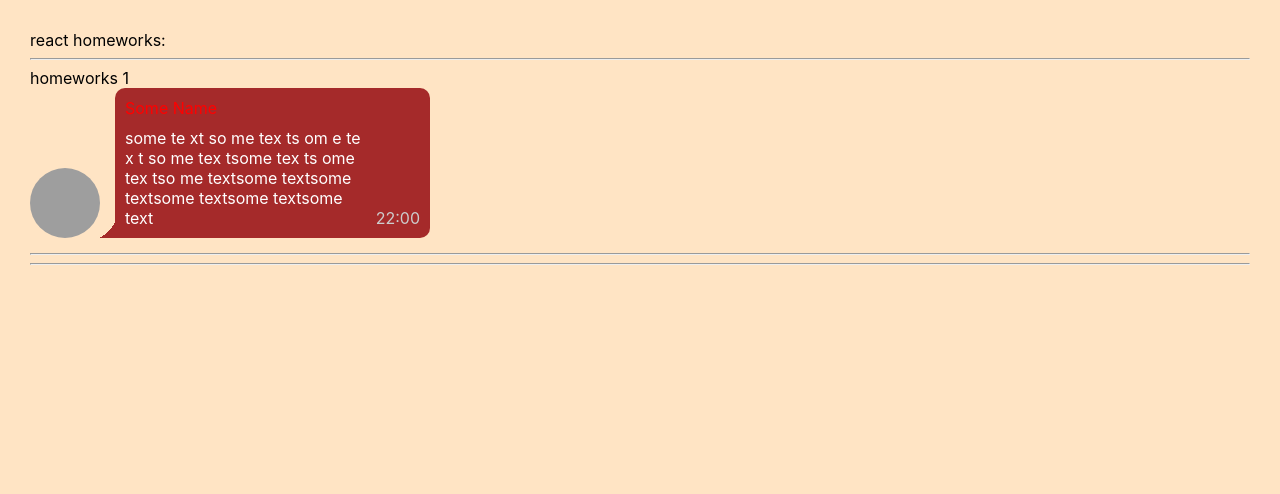
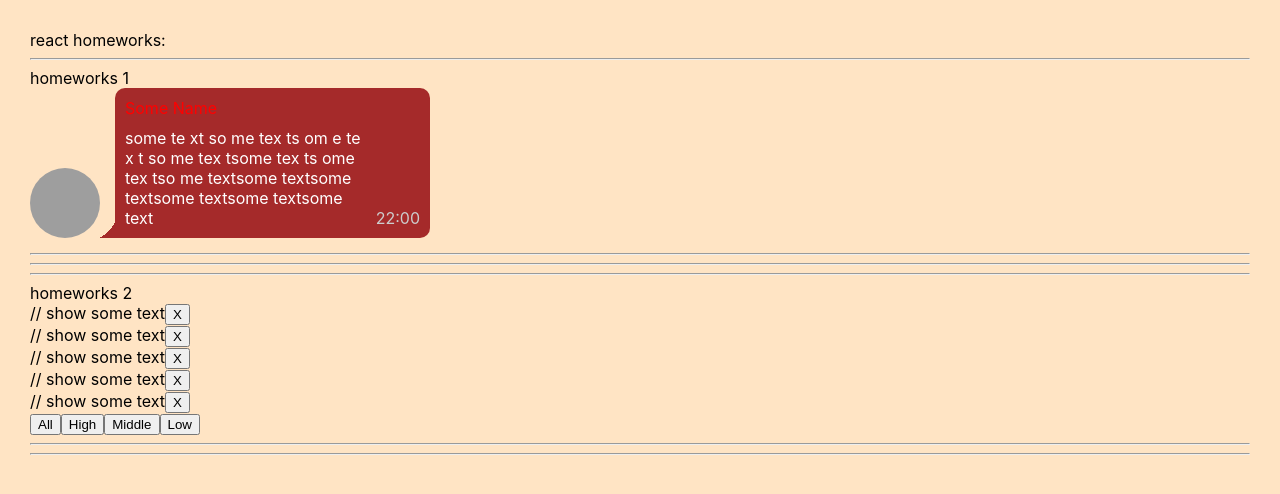
Before and after one commit to dev-fominov/dz-ignat, a React (Create React App) app: page / in a window 1280 px wide. Shown: the top 494 px of the page. Built offline with nearby package versions, Linux system fonts and the light colour scheme; grey boxes are pictures that could not be loaded.

Commit message:
Ignat homework 02

```diff
--- a/src/p1-main/m1-ui/u1-app/App.tsx
+++ b/src/p1-main/m1-ui/u1-app/App.tsx
@@ -1,13 +1,14 @@
 import React from 'react'
 import s from './App.module.css'
 import HW1 from '../../../p2-homeworks/h1/HW1'
+import HW2 from '../../../p2-homeworks/h2/HW2'
 
 function App() {
     return (
         <div className={s.App}>
             <div>react homeworks:</div>
             <HW1/>
-            {/*<HW2/>*/}
+            <HW2/>
             {/*<HW3/>*/}
             {/*<HW4/>*/}
             {/*<HW5/>*/}
--- a/src/p2-homeworks/h2/HW2.tsx
+++ b/src/p2-homeworks/h2/HW2.tsx
@@ -1,18 +1,22 @@
-import React, {useState} from 'react'
+import React, { useState } from 'react'
 import Affairs from './Affairs'
 
 // types
-export type AffairPriorityType = any // need to fix any
-export type AffairType = any // need to fix any
+export type AffairPriorityType = 'high' | 'low' | 'middle' // need to fix any
+export type AffairType = {
+    _id: number
+    name: string
+    priority: AffairPriorityType
+} // need to fix any
 export type FilterType = 'all' | AffairPriorityType
 
 // constants
-const defaultAffairs: any = [ // need to fix any
-    {_id: 1, name: 'React', priority: 'high'},
-    {_id: 2, name: 'anime', priority: 'low'},
-    {_id: 3, name: 'games', priority: 'low'},
-    {_id: 4, name: 'work', priority: 'high'},
-    {_id: 5, name: 'html & css', priority: 'middle'},
+const defaultAffairs: AffairType[] = [ // need to fix any
+    { _id: 1, name: 'React', priority: 'high' },
+    { _id: 2, name: 'anime', priority: 'low' },
+    { _id: 3, name: 'games', priority: 'low' },
+    { _id: 4, name: 'work', priority: 'high' },
+    { _id: 5, name: 'html & css', priority: 'middle' },
 ]
 
 // pure helper functions
@@ -33,7 +37,7 @@
 
     return (
         <div>
-            <hr/>
+            <hr />
             homeworks 2
 
             {/*should work (должно работать)*/}
@@ -43,10 +47,10 @@
                 deleteAffairCallback={deleteAffairCallback}
             />
 
-            <hr/>
+            <hr />
             {/*для личного творчества, могу проверить*/}
             {/*<AlternativeAffairs/>*/}
-            <hr/>
+            <hr />
         </div>
     )
 }
```
